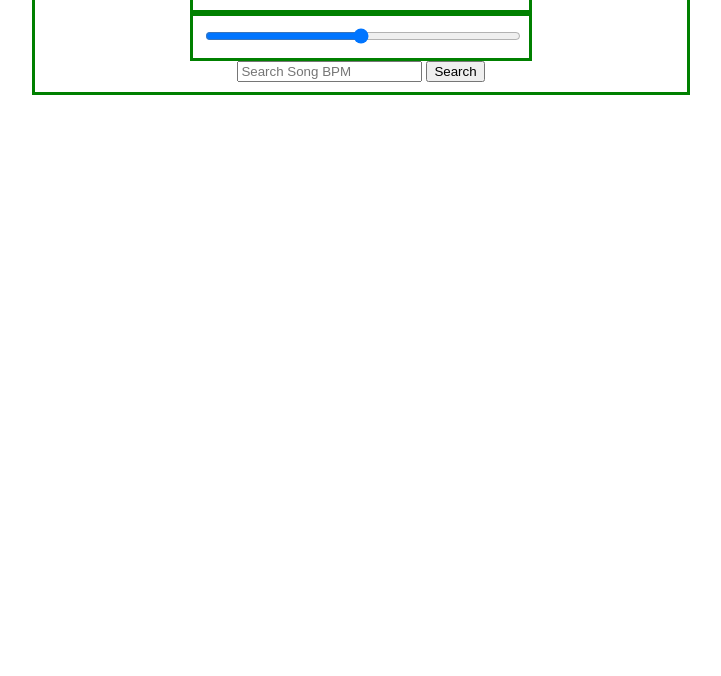
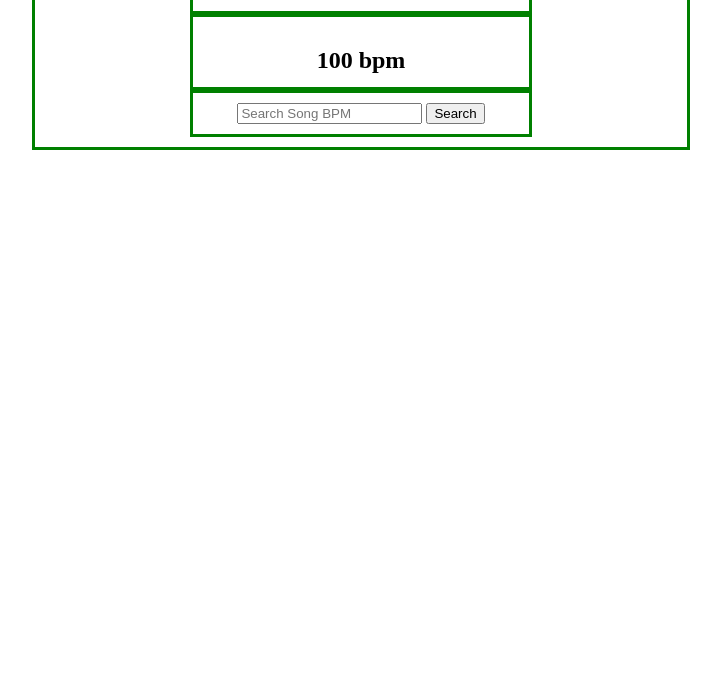
Before and after one commit to EvanCooke/MetronomeWebsite, a plain HTML site: page index.html in a window 1280 px wide. Shown: the part 124-800 px from the top of the page, without its empty margins (279-1000 px from the left). Drawn offline with Linux system fonts and the light colour scheme.

Commit message:
Added js

```diff
--- a/index.html
+++ b/index.html
@@ -3,22 +3,42 @@
     <head>
         <title>Metronome</title>
         <link rel="stylesheet" href="./style.css">
+        <script src="./logic.js"></script> <!-- dosent work atm -->
+
     </head>
     <body>
 
         <div>
+
             <div>
                 <h1>Metronome</h1>
             </div>
 
             <div class="bpmSlider">
-                <input type="range" min="1" max="100" value="50" class="slider" id="myRange">
+                <input type="range" min="1" max="200" value="100" class="slider" id="myRange">
             </div>
 
-            <form action="index.html" method = GET>
-                <input type="text" name="userSearch" placeholder = "Search Song BPM">
-                <button type="submit">Search</button>
-            </form>
+            <div>
+                <h2><span id="bpmNum"></span> bpm</h2>
+            </div>
+
+            <div>
+                <form action="index.html" method = GET>
+                    <input type="text" name="userSearch" placeholder = "Search Song BPM">
+                    <button type="submit">Search</button>
+                </form>
+            </div>
         </div>
+
+        <script>
+            var slider = document.getElementById("myRange");
+            var output = document.getElementById("bpmNum");
+            output.innerHTML = slider.value; // Display the default slider value
+
+            // Update the current slider value (each time you drag the slider handle)
+            slider.oninput = function() {
+            output.innerHTML = this.value;
+}
+        </script>
     </body>
 </html>
--- /dev/null
+++ b/logic.js
@@ -0,0 +1,8 @@
+var slider = document.getElementById("myRange");
+var output = document.getElementById("bpmNum");
+output.innerHTML = slider.value; // Display the default slider value
+
+// Update the current slider value (each time you drag the slider handle)
+slider.oninput = function() {
+  output.innerHTML = this.value;
+}
--- a/style.css
+++ b/style.css
@@ -14,7 +14,12 @@ div{
 
 h1{
     text-align: center;
-    padding-bottom: 10px;
+    height: 0;
+}
+
+h2{
+    text-align: center;
+    height: 10px;
 }
 
 form{
```
